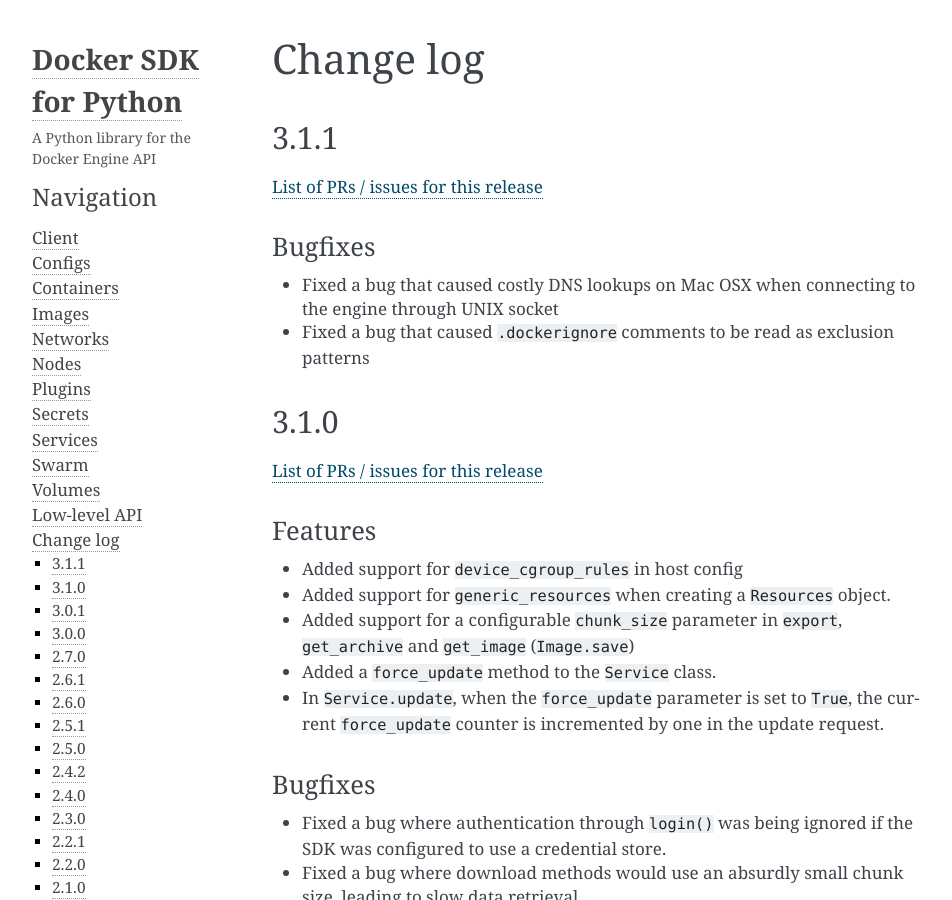
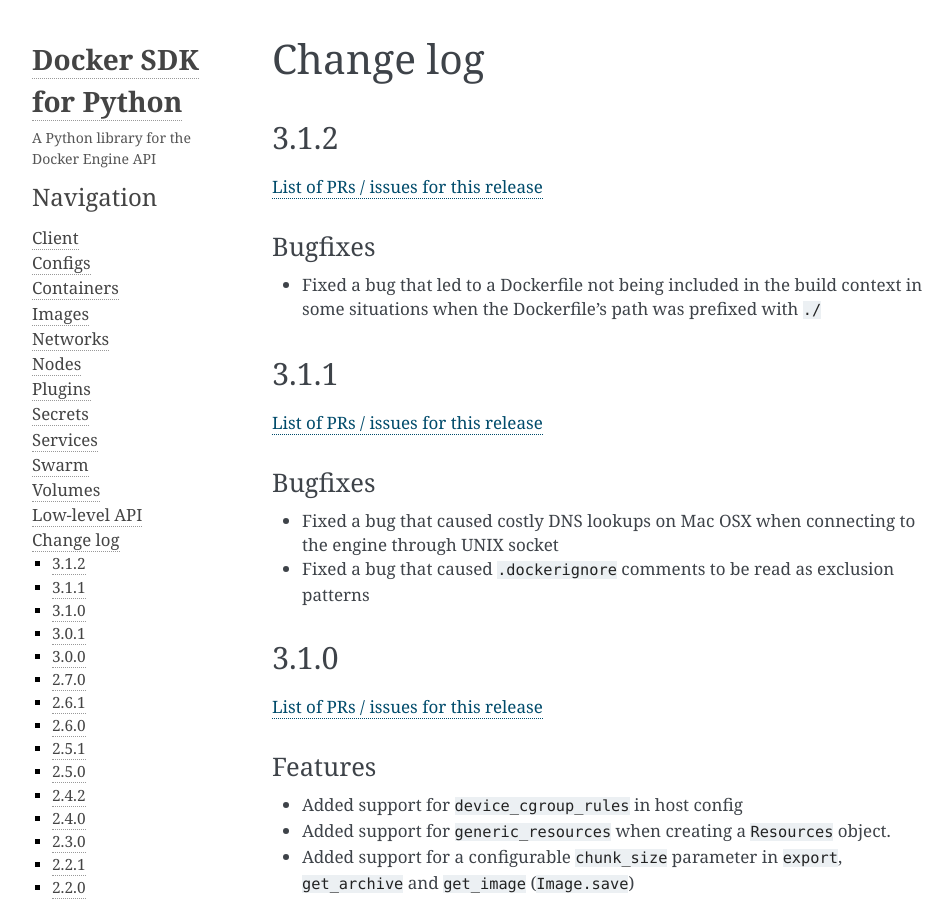
Before and after one commit to docker/docker-py, a Sphinx documentation site: the page built from docs/change-log.md, in a window 1280 px wide and 900 px high. Shown: the whole window, without its empty margins (148-1100 px from the left). Built offline with Sphinx 7.4.7, drawn with Linux system fonts in a browser that asks for light colours; pages that are not in the unit, such as notebooks, are missing from menus.

Commit message:
Bump 3.1.2
Signed-off-by: Joffrey F <joffrey@docker.com>

```diff
--- a/docker/version.py
+++ b/docker/version.py
@@ -1,2 +1,2 @@
-version = "3.1.1"
+version = "3.1.2"
 version_info = tuple([int(d) for d in version.split("-")[0].split(".")])
--- a/docs/change-log.md
+++ b/docs/change-log.md
@@ -1,5 +1,15 @@
 Change log
 ==========
+
+3.1.2
+-----
+
+[List of PRs / issues for this release](https://github.com/docker/docker-py/milestone/47?closed=1)
+
+### Bugfixes
+
+* Fixed a bug that led to a Dockerfile not being included in the build context
+  in some situations when the Dockerfile's path was prefixed with `./`
 
 3.1.1
 -----
```
